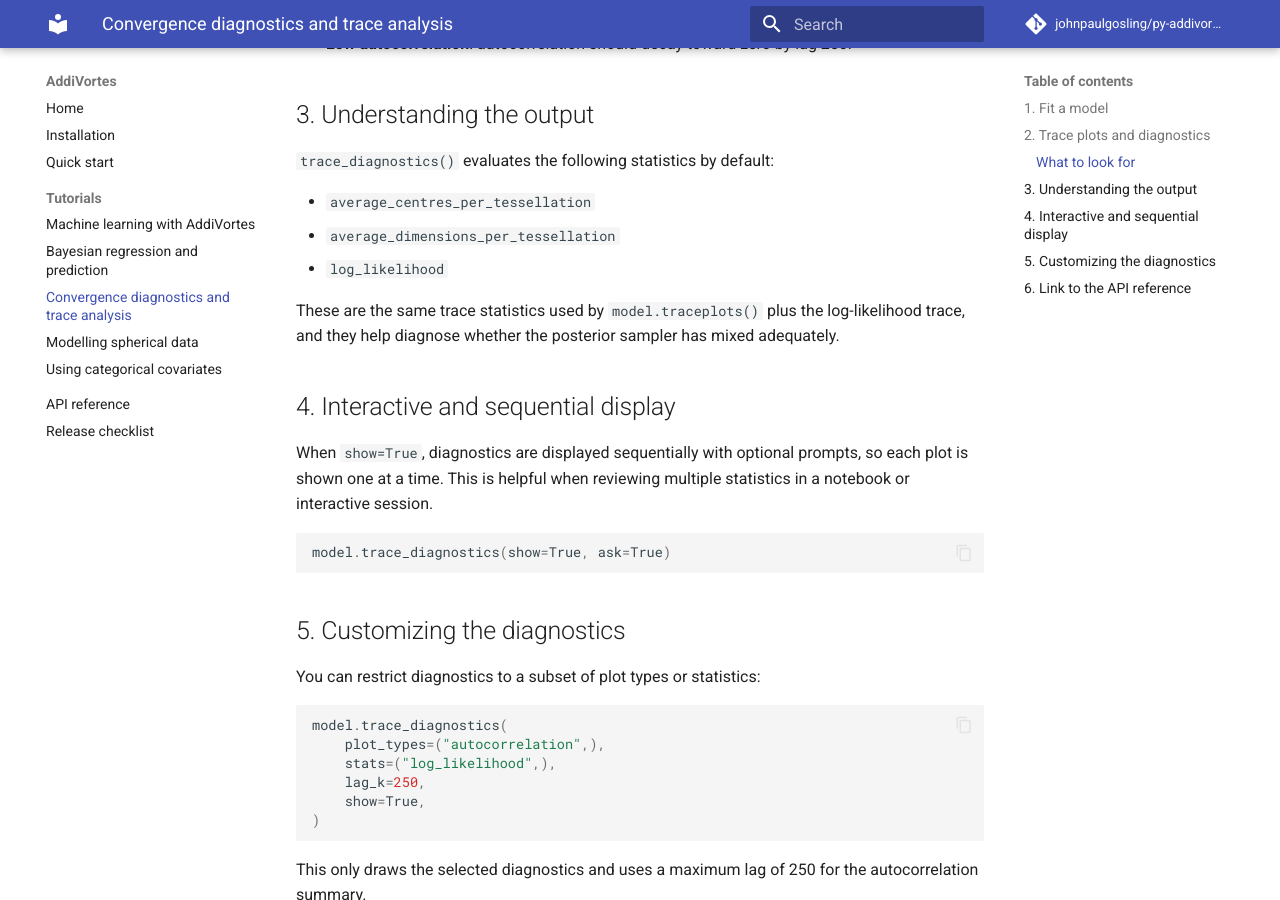
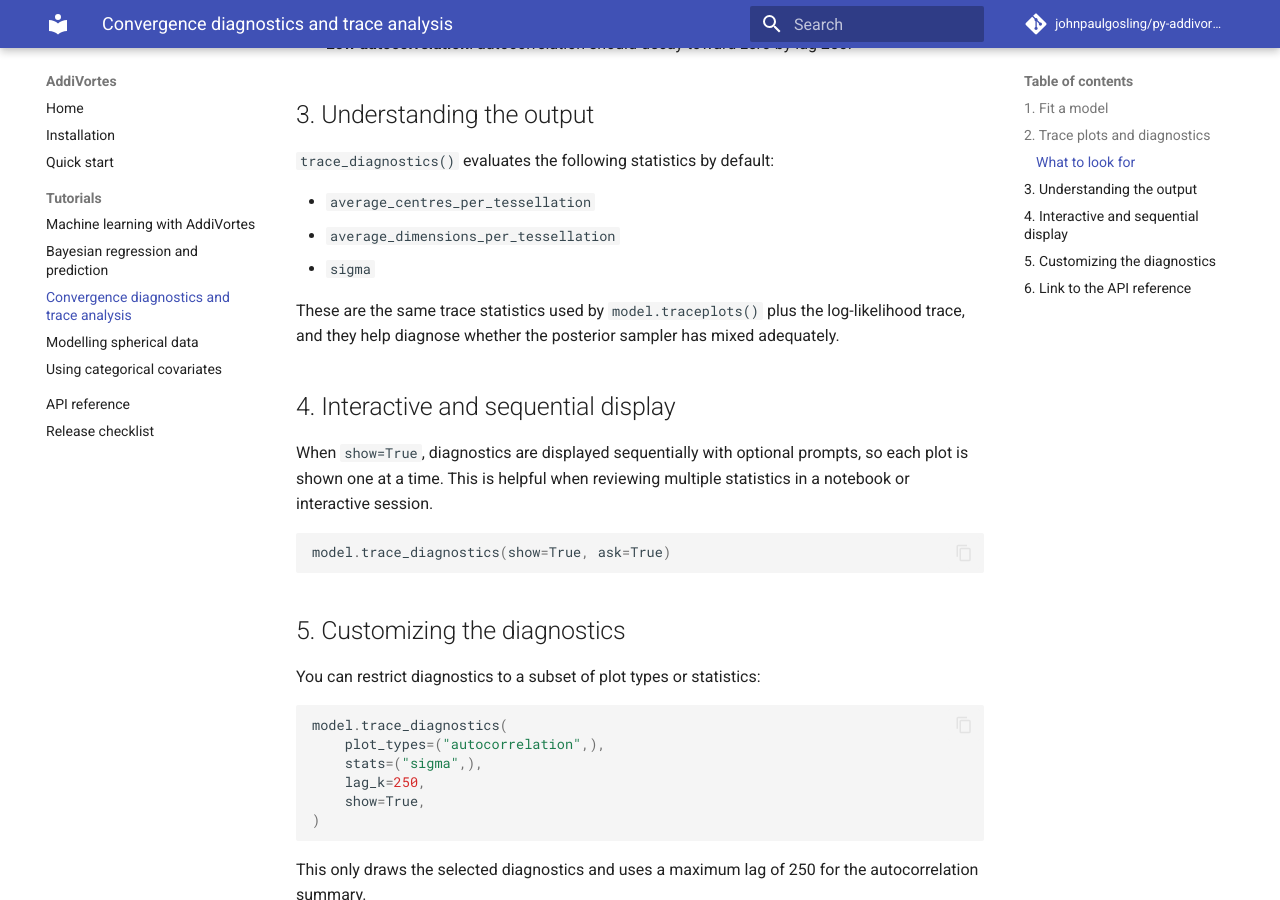
Before and after one commit to snowy-the-leopard/py-addivortes, an MkDocs documentation site: the page built from docs/tutorials/convergence.md, in a window 1280 px wide and 900 px high, scrolled down 1241 px. Built offline with MkDocs 1.6.1 and Material for MkDocs 9.7.7, drawn with Linux system fonts in a browser that asks for light colours; comment, search, counter and statistics services are not loaded.

Commit message:
Updated documentation to reflect change from log likelihood to sigma as an option in trace_diagnostics

````diff
--- a/docs/tutorials/convergence.md
+++ b/docs/tutorials/convergence.md
@@ -58,7 +58,7 @@ This creates three types of plots for each diagnostic statistic:
 
 - `average_centres_per_tessellation`
 - `average_dimensions_per_tessellation`
-- `log_likelihood`
+- `sigma`
 
 These are the same trace statistics used by `model.traceplots()` plus the
 log-likelihood trace, and they help diagnose whether the posterior sampler has
@@ -81,7 +81,7 @@ You can restrict diagnostics to a subset of plot types or statistics:
 ```python
 model.trace_diagnostics(
     plot_types=("autocorrelation",),
-    stats=("log_likelihood",),
+    stats=("sigma",),
     lag_k=250,
     show=True,
 )
````
Also changed, not shown: docs/api.md (+1 -1 lines).
